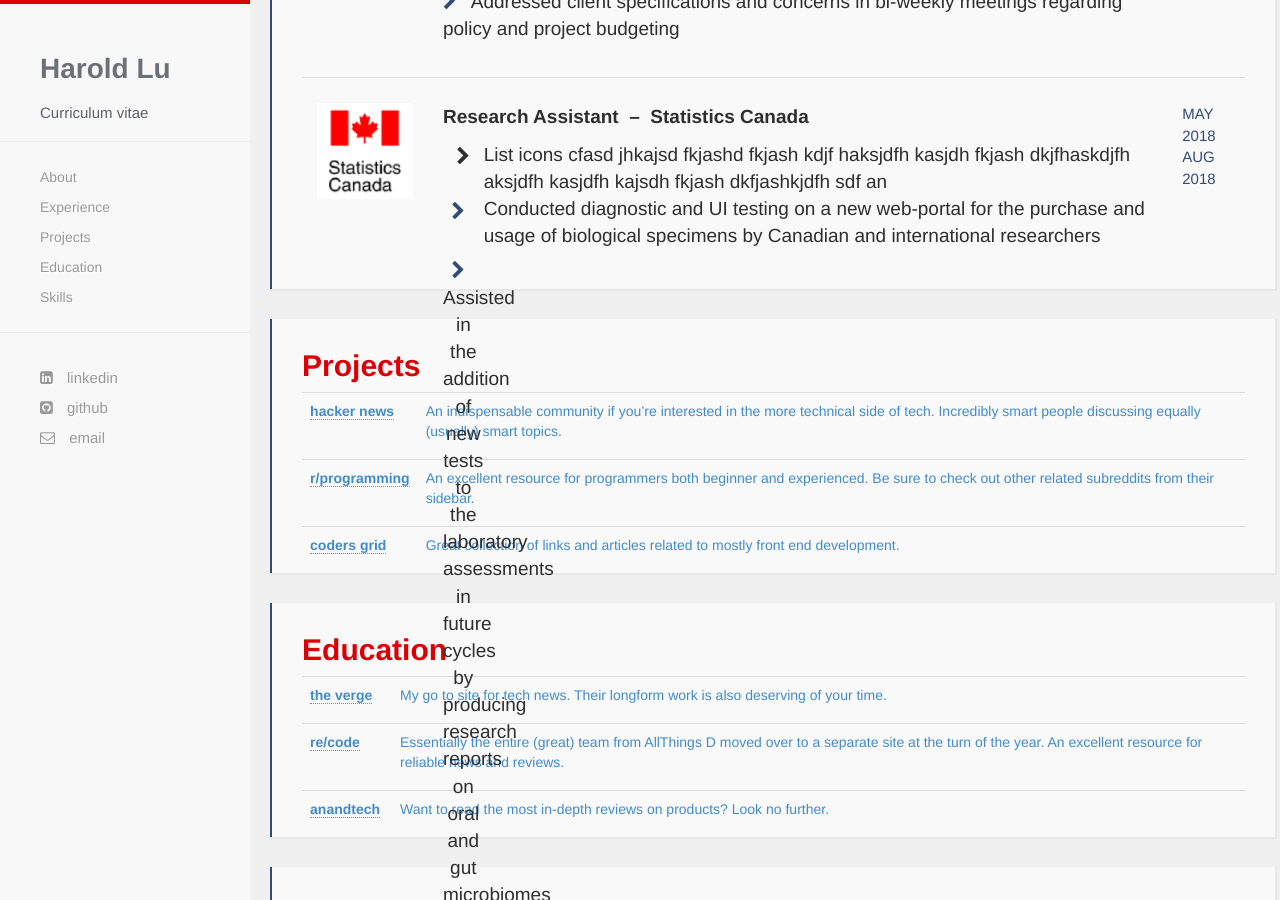
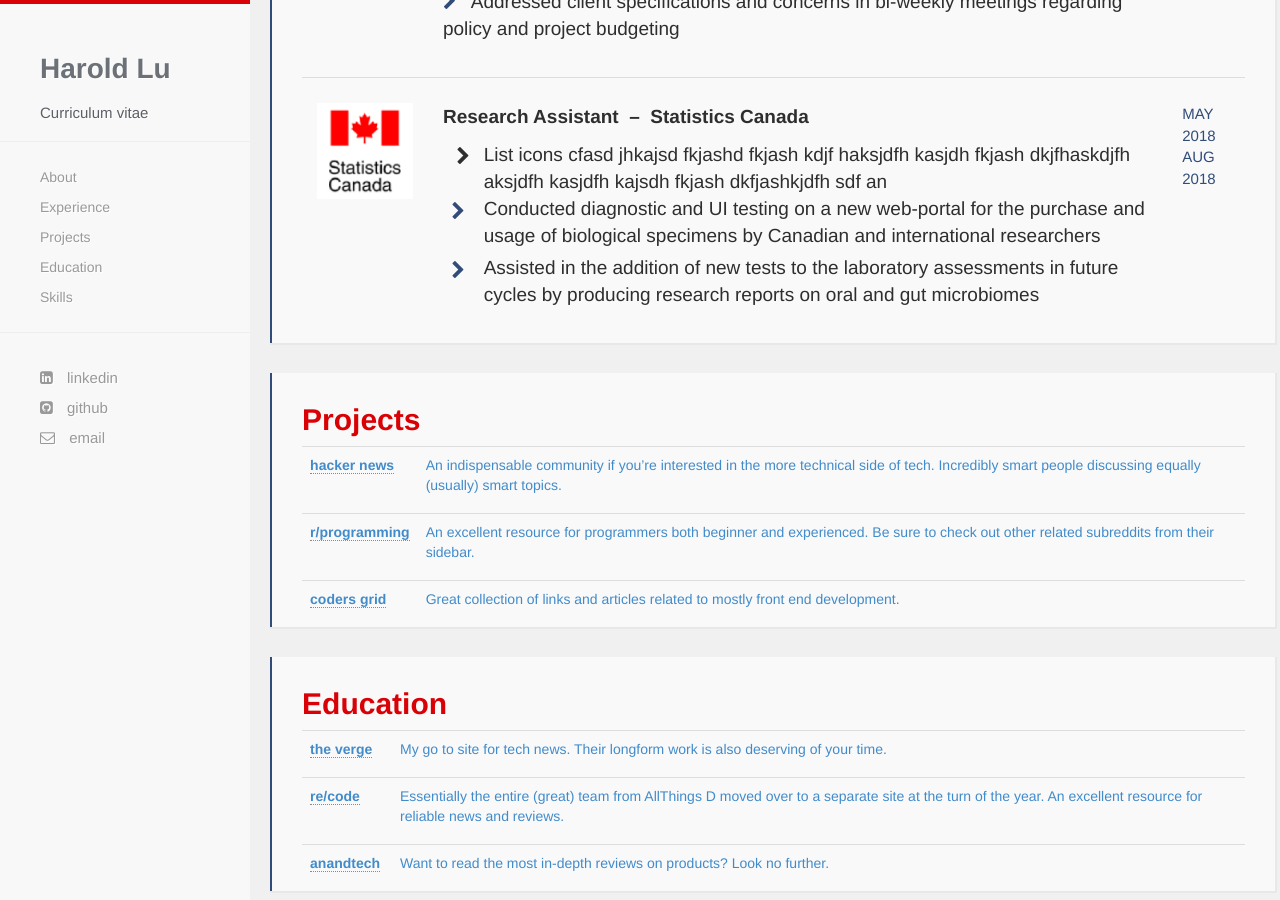
Before and after one commit to harold-lu/harold-lu.github.io, a Jekyll site: the page built from index.html, in a window 1280 px wide and 900 px high, scrolled down 1619 px. Built offline with Jekyll 4.4.1, drawn with Linux system fonts in a browser that asks for light colours; nearby versions of some CDN libraries; some web fonts are replaced.

Commit message:
table update

```diff
--- a/index.html
+++ b/index.html
@@ -84,7 +84,7 @@ title: Herring Cove
 			  <ul  class="fa-ul" style="font-size:19px;font-weight:450;color:#2e2e2e;padding:0px 0px 0px 0px">
 			    <li><span class="fa-li"><i class="fa fa-chevron-right"></i></span>List icons cfasd jhkajsd fkjashd fkjash kdjf haksjdfh kasjdh fkjash dkjfhaskdjfh aksjdfh kasjdfh kajsdh fkjash dkfjashkjdfh sdf an</li>
 				<li style="padding-bottom:5px"><span class="fa-li"><i class="fa fa-chevron-right" style="padding-right:10px;color:#324C79"></i></span> Conducted diagnostic and UI testing on a new web-portal for the purchase and usage of biological specimens by Canadian and international researchers</li>
-				<li><span class="fa-li"><i class="fa fa-chevron-right" style="padding-right:10px;color:#324C79"></i> Assisted in the addition of new tests to the laboratory assessments in future cycles by producing research reports on oral and gut microbiomes</li>
+				<li><span class="fa-li"><i class="fa fa-chevron-right" style="padding-right:10px;color:#324C79"></i></span> Assisted in the addition of new tests to the laboratory assessments in future cycles by producing research reports on oral and gut microbiomes</li>
 			  </ul>
 			</td>
             <td style="padding:25px 0px 25px 0px">
```
